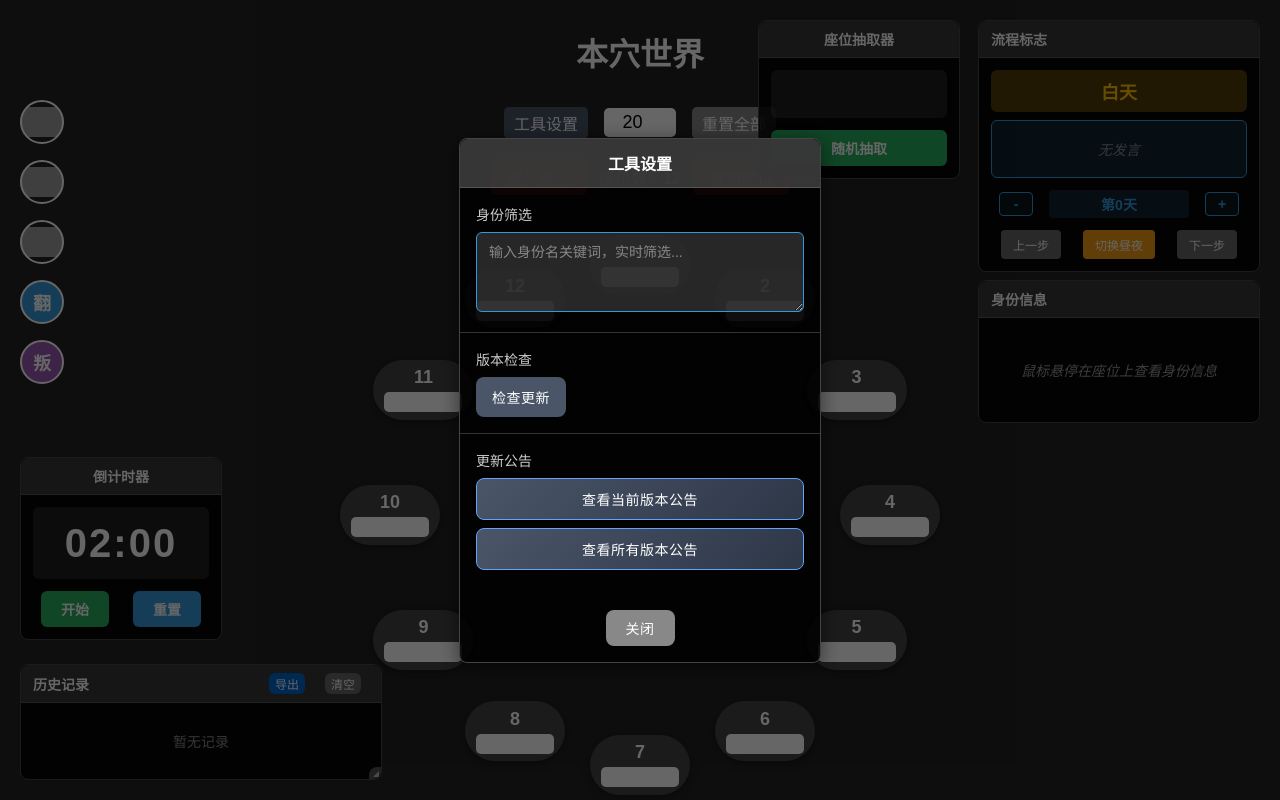
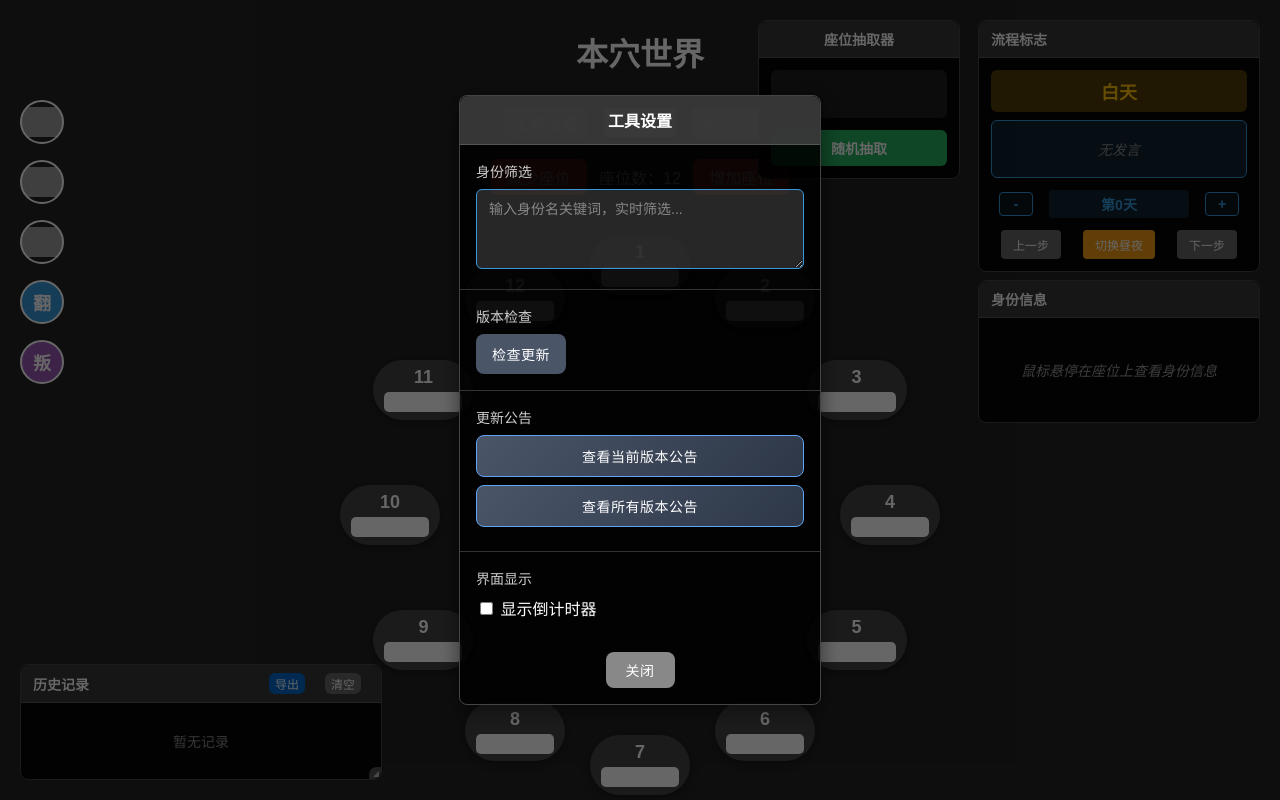
Before and after one commit to Runwill/cyber-Xinshi, a website: page index.html in a window 1280 px wide. Both pictures are taken after a click on the button "工具设置". Shown: the top 800 px of the page. Drawn offline with Linux system fonts and the light colour scheme; no server answers; grey boxes are pictures that could not be loaded.

Commit message:
倒计时器渲染选项

```diff
--- a/index.html
+++ b/index.html
@@ -31,6 +31,7 @@
     <script src="js/version-checker.js"></script>
     <script src="js/changelog-manager.js"></script>
     <script src="js/timer-manager.js"></script>
+    <script src="js/ui-manager.js"></script>
     <script src="js/main.js"></script>
 
 </head>
@@ -84,7 +85,7 @@
     </div>
 
     <!-- 倒计时器 -->
-    <div class="timer" id="timer">
+    <div class="timer" id="timer" style="display: none;">
         <div class="timer-header">
             <span>倒计时器</span>
         </div>
@@ -142,6 +143,15 @@
                 <div class="tools-section-title">更新公告</div>
                 <button onclick="changelogManager.showChangelogDialog()" class="tools-btn tools-btn-info tools-btn-current">查看当前版本公告</button>
                 <button onclick="changelogManager.showAllChangelogs()" class="tools-btn tools-btn-info tools-btn-all">查看所有版本公告</button>
+            </div>
+
+            <!-- 界面显示区域 -->
+            <div class="tools-section">
+                <div class="tools-section-title">界面显示</div>
+                <label class="tools-checkbox-label">
+                    <input type="checkbox" id="timerVisibilityToggle" onchange="toggleTimerVisibility(this.checked)">
+                    显示倒计时器
+                </label>
             </div>
 
             <!-- 关闭按钮 -->
--- a/js/main.js
+++ b/js/main.js
@@ -35,6 +35,7 @@ function initializeApplication() {
     initDragHandlers();
     initGlobalKeyEvents();
     initTimer();
+    initializeUIState();
 
     // 暴露全局函数
     exposeGlobalFunctions();
@@ -69,6 +70,7 @@ function exposeGlobalFunctions() {
     window.setSkillPreset = setSkillPreset;
     window.toggleTimer = toggleTimer;
     window.resetTimer = resetTimer;
+    window.toggleTimerVisibility = toggleTimerVisibility;
 }
 
 // 页面加载完成后初始化
--- /dev/null
+++ b/js/ui-manager.js
@@ -0,0 +1,30 @@
+// js/ui-manager.js
+
+/**
+ * 切换倒计时器的可见性
+ * @param {boolean} isVisible - 是否显示
+ */
+function toggleTimerVisibility(isVisible) {
+    const timer = document.getElementById('timer');
+    if (timer) {
+        timer.style.display = isVisible ? 'block' : 'none';
+    }
+    localStorage.setItem('timerVisible', isVisible);
+}
+
+/**
+ * 初始化UI元素的状态
+ */
+function initializeUIState() {
+    // 初始化倒计时器可见性
+    const timerVisible = localStorage.getItem('timerVisible') === 'true';
+    const timerToggle = document.getElementById('timerVisibilityToggle');
+    if (timerToggle) {
+        timerToggle.checked = timerVisible;
+    }
+    // 应用存储的状态
+    const timer = document.getElementById('timer');
+    if (timer) {
+        timer.style.display = timerVisible ? 'block' : 'none';
+    }
+}
```
